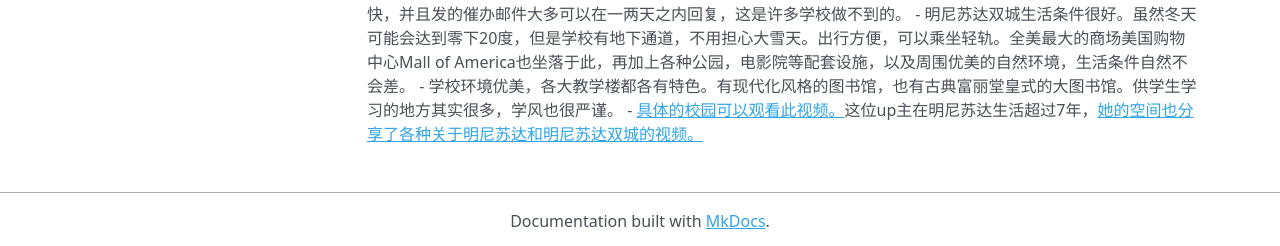
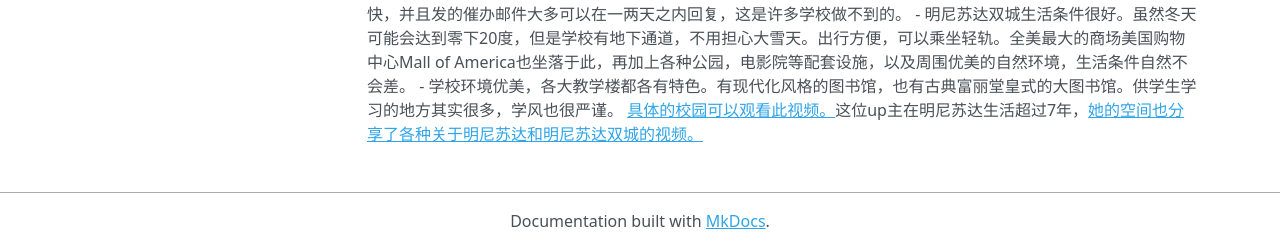
Before and after one commit to SihanXU/TransferWiki, an MkDocs documentation site: the page built from docs/school.md, in a window 1280 px wide and 1286 px high. Shown: the part 1037-1283 px from the top of the window. Built offline with MkDocs 1.6.1, drawn with Linux system fonts in a browser that asks for light colours; nearby versions of some CDN libraries; some of the changed text lies outside the part shown.

Commit message:
Update school.md

```diff
--- a/docs/school.md
+++ b/docs/school.md
@@ -44,4 +44,4 @@
 - 对于发送的申请和材料处理速度极快，并且发的催办邮件大多可以在一两天之内回复，这是许多学校做不到的。
 - 明尼苏达双城生活条件很好。虽然冬天可能会达到零下20度，但是学校有地下通道，不用担心大雪天。出行方便，可以乘坐轻轨。全美最大的商场美国购物中心Mall of America也坐落于此，再加上各种公园，电影院等配套设施，以及周围优美的自然环境，生活条件自然不会差。
 - 学校环境优美，各大教学楼都各有特色。有现代化风格的图书馆，也有古典富丽堂皇式的大图书馆。供学生学习的地方其实很多，学风也很严谨。
-- [具体的校园可以观看此视频。](https://www.bilibili.com/video/BV1J4411m7zy?spm_id_from=333.999.0.0)这位up主在明尼苏达生活超过7年，[她的空间也分享了各种关于明尼苏达和明尼苏达双城的视频。](https://space.bilibili.com/337678006)
+[具体的校园可以观看此视频。](https://www.bilibili.com/video/BV1J4411m7zy?spm_id_from=333.999.0.0)这位up主在明尼苏达生活超过7年，[她的空间也分享了各种关于明尼苏达和明尼苏达双城的视频。](https://space.bilibili.com/337678006)
```
